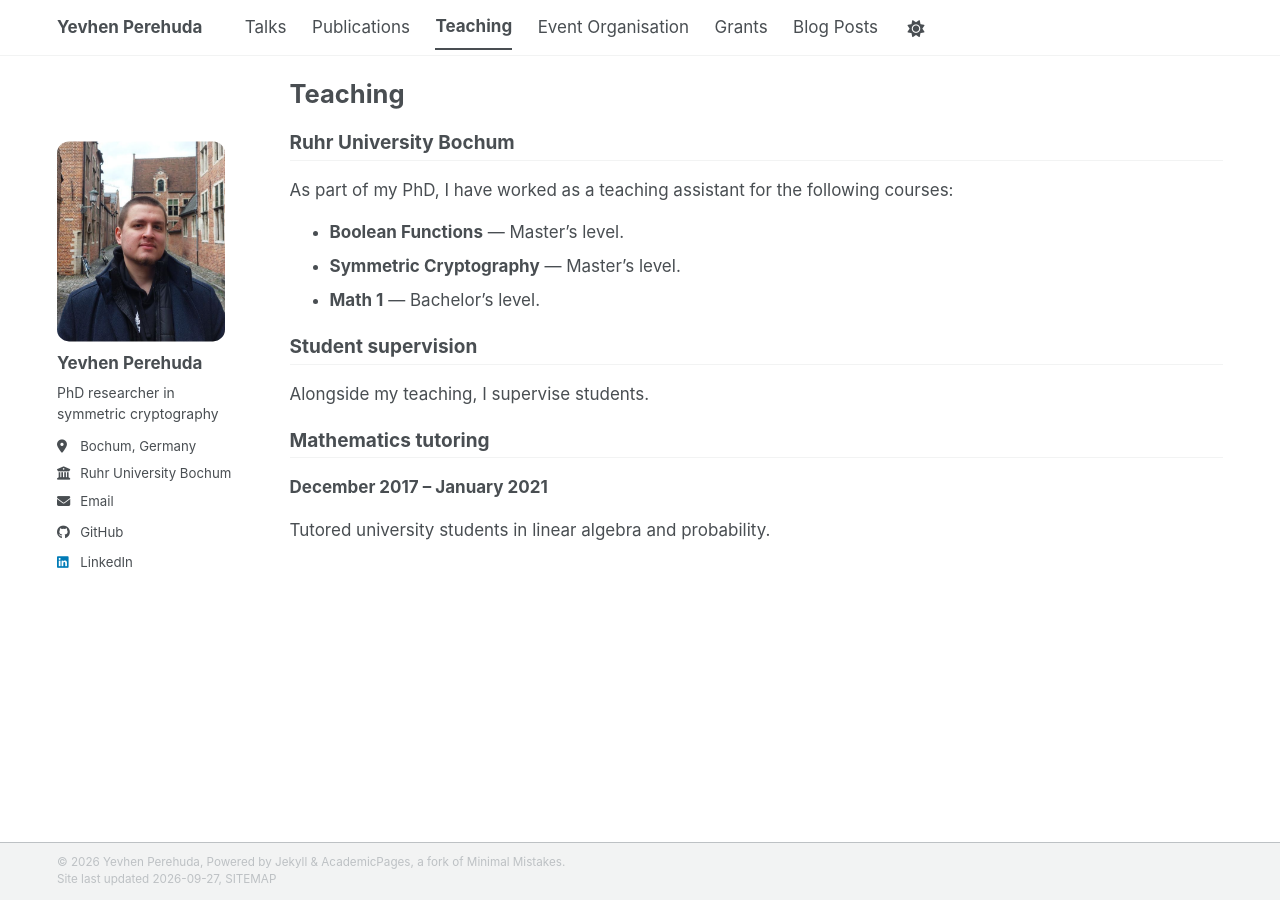
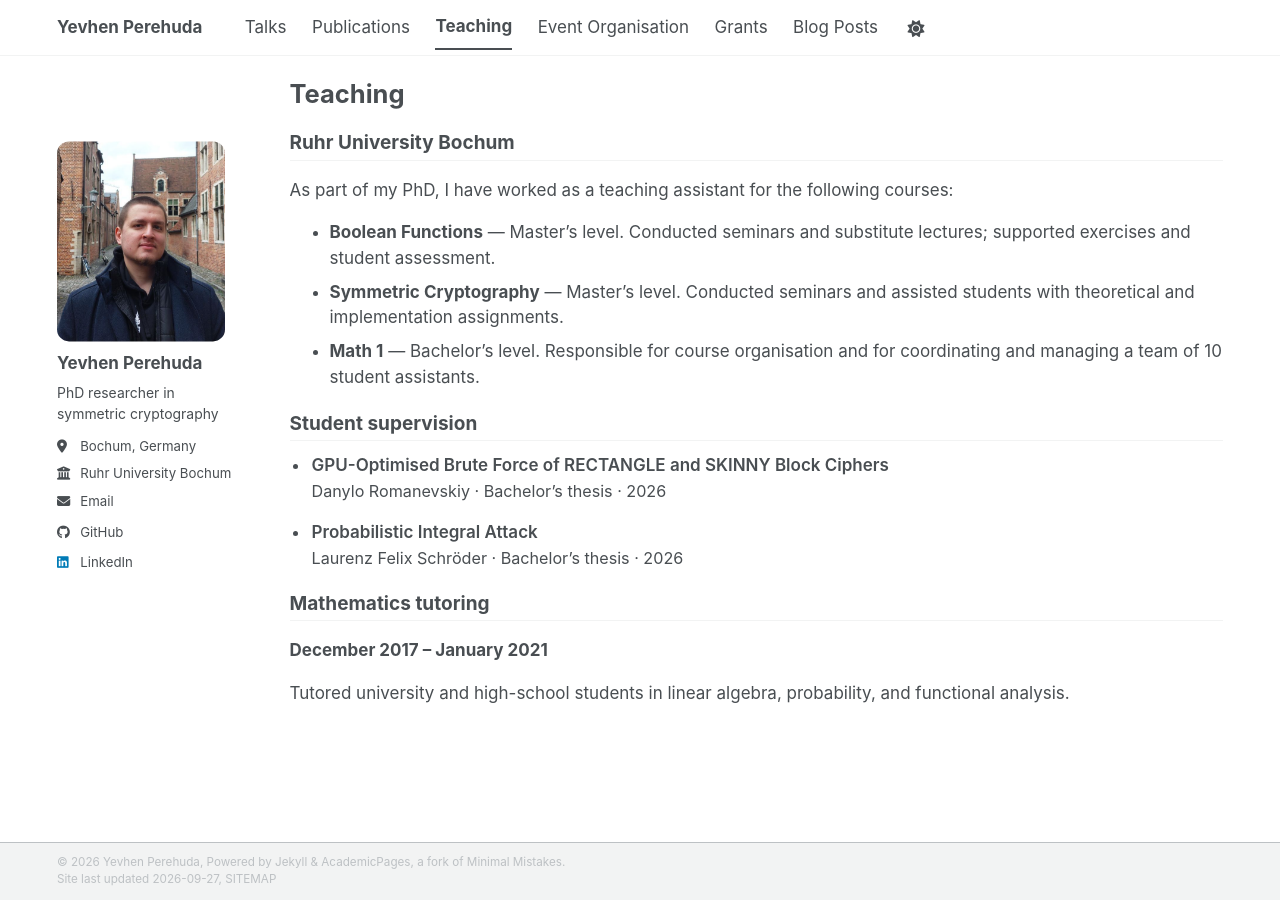
Before and after one commit to Eugen17/eugen17, a Jekyll site: the page built from _pages/teaching.html, in a window 1280 px wide. Built offline with Jekyll 4.4.1, drawn with Linux system fonts in a browser that asks for light colours; a style sheet for code colours, icons or effects is not loaded.

Commit message:
Update academic profile from latest CV with grants, supervision and talks

```diff
--- a/_data/publications.yml
+++ b/_data/publications.yml
@@ -28,4 +28,6 @@
   year: 2025
   category: preprint
   url: https://eprint.iacr.org/2025/2161
+  video_url: https://www.youtube.com/watch?v=_qpAdAKUXBU
+  video_label: COSIC seminar recording
   note: Analysis of counter-based pseudorandom number generators used in parallel systems.
--- a/_pages/teaching.html
+++ b/_pages/teaching.html
@@ -8,14 +8,23 @@ author_profile: true
 <h2>Ruhr University Bochum</h2>
 <p>As part of my PhD, I have worked as a teaching assistant for the following courses:</p>
 <ul>
-  <li><strong>Boolean Functions</strong> — Master’s level.</li>
-  <li><strong>Symmetric Cryptography</strong> — Master’s level.</li>
-  <li><strong>Math 1</strong> — Bachelor’s level.</li>
+  <li><strong>Boolean Functions</strong> — Master’s level. Conducted seminars and substitute lectures; supported exercises and student assessment.</li>
+  <li><strong>Symmetric Cryptography</strong> — Master’s level. Conducted seminars and assisted students with theoretical and implementation assignments.</li>
+  <li><strong>Math 1</strong> — Bachelor’s level. Responsible for course organisation and for coordinating and managing a team of 10 student assistants.</li>
 </ul>
 
-<h2>Student supervision</h2>
-<p>Alongside my teaching, I supervise students.</p>
+<h2 id="student-supervision">Student supervision</h2>
+<ul class="research-list">
+  <li class="research-entry">
+    <h3>GPU-Optimised Brute Force of RECTANGLE and SKINNY Block Ciphers</h3>
+    <p>Danylo Romanevskiy · Bachelor’s thesis · 2026</p>
+  </li>
+  <li class="research-entry">
+    <h3>Probabilistic Integral Attack</h3>
+    <p>Laurenz Felix Schröder · Bachelor’s thesis · 2026</p>
+  </li>
+</ul>
 
 <h2>Mathematics tutoring</h2>
 <p><strong>December 2017 – January 2021</strong></p>
-<p>Tutored university students in linear algebra and probability.</p>
+<p>Tutored university and high-school students in linear algebra, probability, and functional analysis.</p>
```
Also changed, not shown: _data/talks.yml (+32 -2 lines), _includes/talk-entry.html (+9 -3 lines), _pages/about.md (+5 -4 lines), _pages/grants.md (+8 -0 lines).
